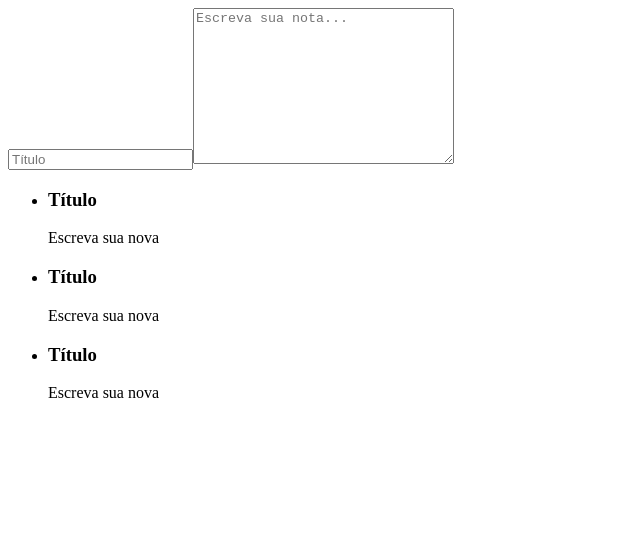
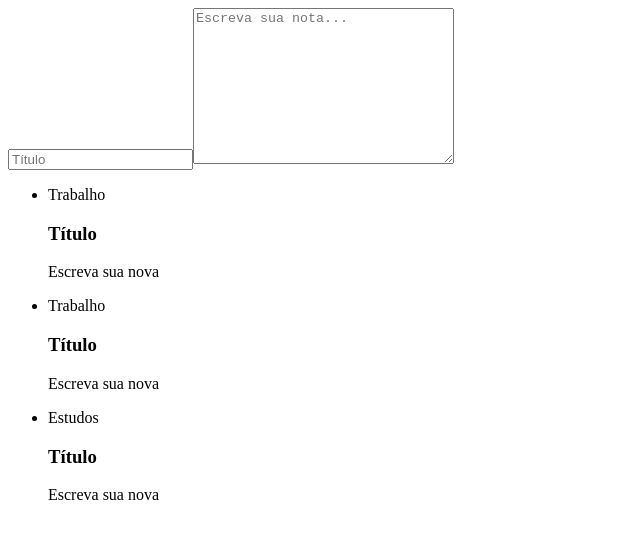
Before and after one commit to angelorpt/curso-alura-react-entendendo-como-a-biblioteca-funciona, a React (Create React App) app: page / in a window 1280 px wide. Shown: the top 538 px of the page, without its empty margins (0-640 px from the left). Built offline with nearby package versions, Linux system fonts and the light colour scheme.

Commit message:
add | Renderizando um Loop de elementos de um array

```diff
--- a/src/components/ListaDeNotas.jsx
+++ b/src/components/ListaDeNotas.jsx
@@ -6,15 +6,14 @@ class ListaDeNotas extends Component {
   render() {
     return (
       <ul>
-        <li>
-          <CardNota />
-        </li>
-        <li>
-          <CardNota />
-        </li>
-        <li>
-          <CardNota />
-        </li>
+        {Array.of("Trabalho", "Trabalho", "Estudos").map((categoria) => {
+          return (
+            <li>
+              <div>{categoria}</div>
+              <CardNota />
+            </li>
+          );
+        })}
       </ul>
     );
   }
```
